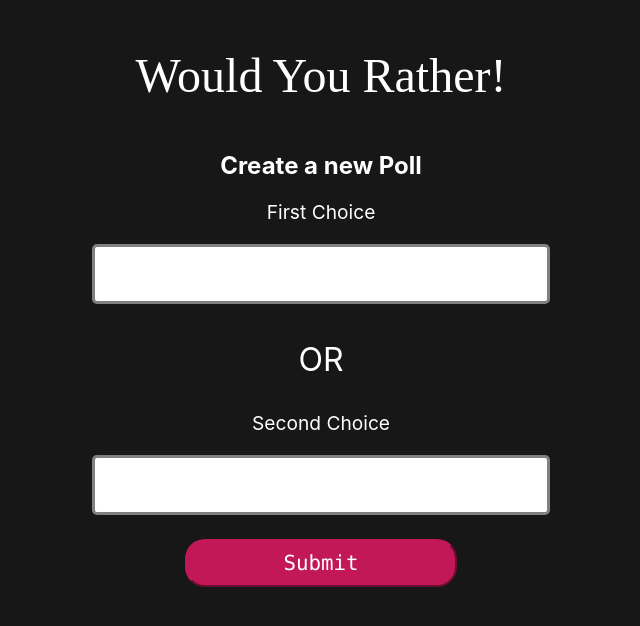
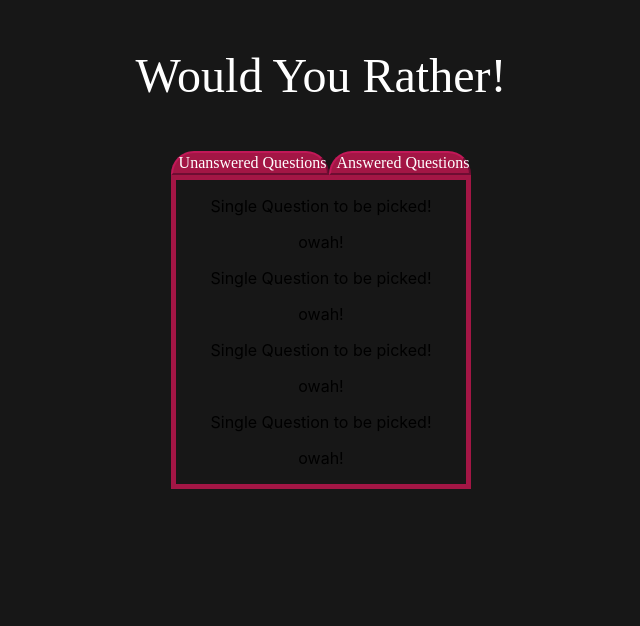
Before and after one commit to Jupi2051/would-you-rather, a React (Create React App) app: page / in a window 1280 px wide. Shown: the top 626 px of the page, without its empty margins (319-959 px from the left). Built offline with nearby package versions, Linux system fonts and the light colour scheme.

Commit message:
Added Questions List Template with styling and tabs

```diff
--- a/src/App.js
+++ b/src/App.js
@@ -1,16 +1,13 @@
 import './App.css';
-import Leaderboard from './Components/Leaderboard';
-import LoginPanel from './Components/LoginPanel';
 import NewQuestion from './Components/NewQuestion';
-import Question from './Components/Question';
-import QuestionsList from './Components/QuestionsList';
+import QuestionsList from "./Components/QuestionsList";
 
 function App()
 {
   return (
     <div>
         <p className="MainTitle">Would You Rather!</p>
-        <NewQuestion />
+        <QuestionsList />
     </div>
   );
 }
--- a/src/Components/Question.js
+++ b/src/Components/AsnwerableQuestion.js
@@ -1,6 +1,6 @@
 import React, { Component } from "react";
 
-class Question extends Component
+class AsnwerableQuestion extends Component
 {
     render()
     {
@@ -12,4 +12,4 @@ class Question extends Component
     }
 }
 
-export default Question;
+export default AsnwerableQuestion;
--- a/src/Components/NewQuestion.js
+++ b/src/Components/NewQuestion.js
@@ -7,7 +7,7 @@ class NewQuestion extends Component
     {
         return(
             <div className="Center">
-                <h2>Create a new Poll</h2>
+                <h1>Create a new Poll</h1>
                 <form>
                     <label>First Choice</label> <br/> <br/>
                     <textarea className="ChoiceFilling" maxLength={100} />
--- a/src/Components/QuestionsList.js
+++ b/src/Components/QuestionsList.js
@@ -1,4 +1,5 @@
 import React, { Component } from "react";
+import "../Styles/QuestionsList.css"
 import SelectableQuestionItem from "./SelectableQuestionItem";
 
 class QuestionsList extends Component
@@ -6,9 +7,17 @@ class QuestionsList extends Component
     render()
     {
         return(
-            <div>
-                <SelectableQuestionItem />
-                <SelectableQuestionItem />
+            <div className="TabMain">
+                <div className="TabContainer">
+                    <button className="TabButton">Unanswered Questions</button>
+                    <button className="TabButton">Answered Questions</button>
+                </div>
+                <div className="QuestionsContainers">
+                    <SelectableQuestionItem />
+                    <SelectableQuestionItem />
+                    <SelectableQuestionItem />
+                    <SelectableQuestionItem />
+                </div>
             </div>
         );
     }
--- a/src/Components/SelectableQuestionItem.js
+++ b/src/Components/SelectableQuestionItem.js
@@ -6,7 +6,13 @@ class SelectableQuestionItem extends Component
     {
         return(
             <div>
-                Single Question to be picked!
+                <p>
+                    Single Question to be picked!
+                </p>
+
+                <p>
+                    owah!
+                </p>
             </div>
         );
     }
--- a/src/Styles/NewQuestion.css
+++ b/src/Styles/NewQuestion.css
@@ -1,4 +1,4 @@
-h2, label
+h1, label
 {
   color: var(--TextPrimaryColor);
 }
@@ -33,7 +33,8 @@ label
   border-width: 200%;
   font-family: 'Menlo';
   font-size: 1.3em;
-  padding: 10px 15%
+  padding: 10px 15%;
+  cursor: pointer;
 }
 
 .Button:hover
--- /dev/null
+++ b/src/Styles/QuestionsList.css
@@ -0,0 +1,36 @@
+.TabMain
+{
+    justify-content: center;
+    margin: auto;
+    overflow: auto;
+    width: fit-content;
+    align-items: center;
+}
+
+.QuestionsContainers
+{
+    border-color: var(--FundamentalPrimary);
+    border-width: 5px;
+    border-style: solid;
+    padding: 0%;
+    margin: 0%;
+    text-align: center;
+    align-items: center;
+}
+
+.TabButton
+{
+    margin: 0%;
+    padding-right: 0px;
+    transition-duration: 0.4s;
+    background-color: var(--FundamentalPrimary);
+    color: var(--TextPrimaryColor);
+    border-color: var(--FundamentalSeconary);
+    border-top-left-radius: 23px;
+    border-top-right-radius: 23px;
+    font-family: 'Ubuntu';
+    font-size: 1em;
+    cursor: pointer;
+    display: inline-flex;
+    box-sizing: border-box;
+}
```
Also changed, not shown: src/Styles/SelectableQuestionItem.css (added).
